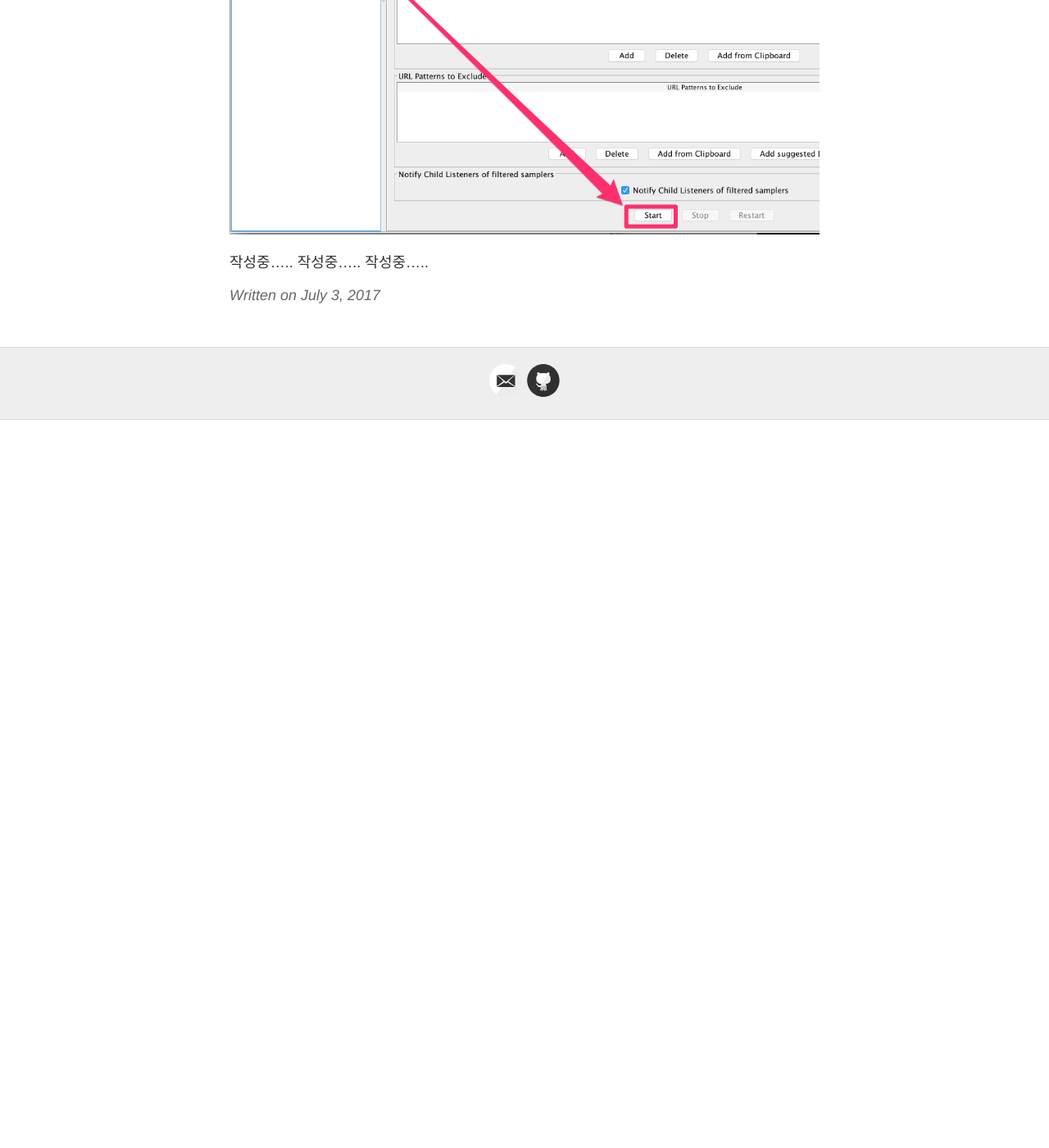
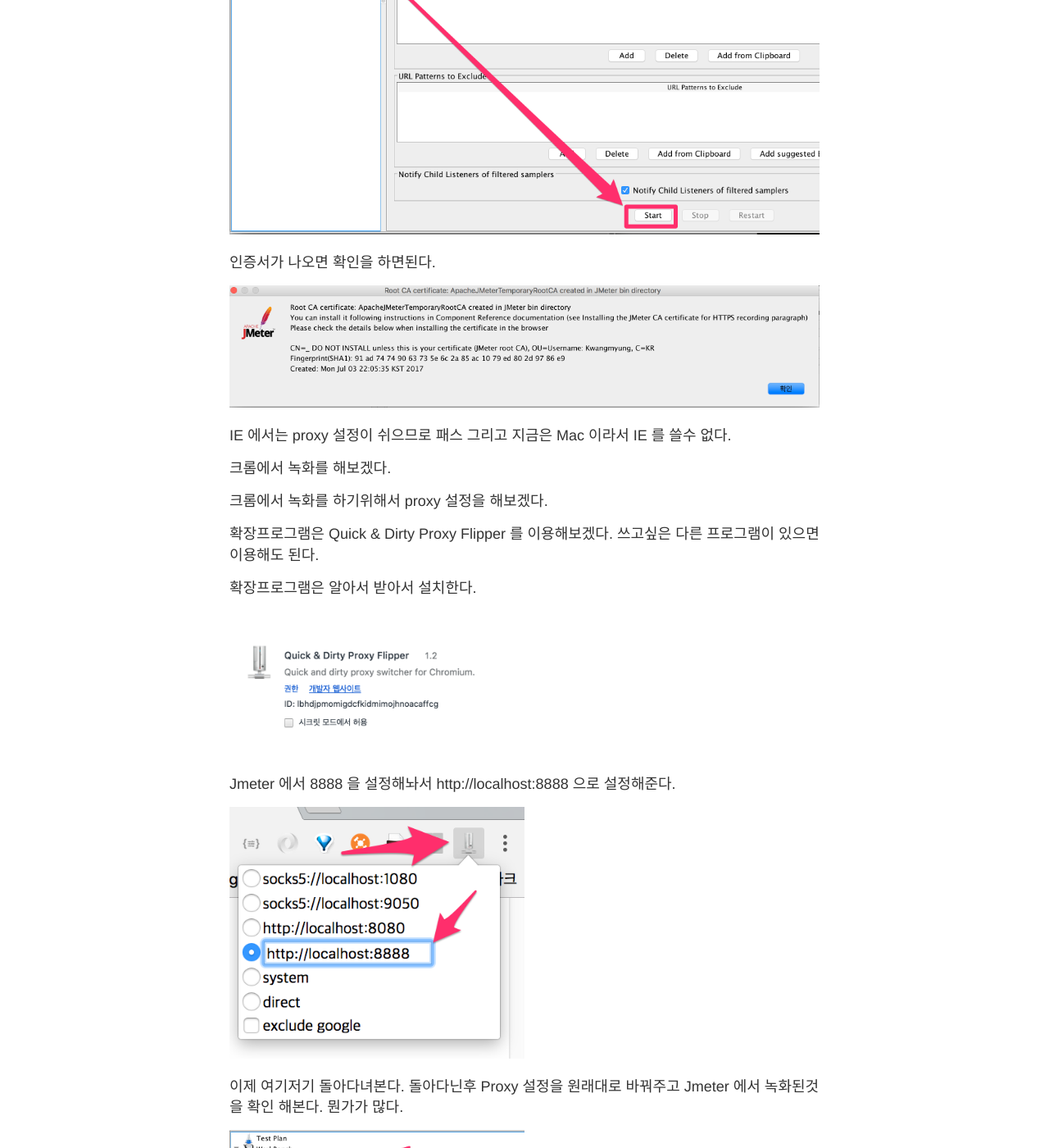
Before and after one commit to xmlangel/xmlangel.github.io, a Jekyll site: the page built from _posts/2017-07-03-How-Can-I-Jmeter-With-Proxy.md, in a window 1280 px wide and 1400 px high, scrolled down 3153 px. Shown: the whole window at 82% size. Built offline with Jekyll 4.4.1, drawn with Linux system fonts in a browser that asks for light colours; before the commit the page ends 3665 px from its top, so only the background shows below that; some of the changed text lies outside the part shown.

Commit message:
Test Script Recoder 추가.

```diff
--- a/_posts/2017-07-03-How-Can-I-Jmeter-With-Proxy.md
+++ b/_posts/2017-07-03-How-Can-I-Jmeter-With-Proxy.md
@@ -35,9 +35,39 @@ Recoding Controller 를 추가해준다.
 Start 를 누르면 레코딩이 시작된다.
 ![Jmeter-Test-Script-Recoder]({{ site.url }}/assets/images/jmeter-21.png){: width="100%" height="100%"}
 
-작성중.....
-작성중.....
-작성중.....
+인증서가 나오면 확인을 하면된다.
+
+![Jmeter-Test-Script-Recoder]({{ site.url }}/assets/images/jmeter-23.png){: width="100%" height="100%"}
+
+IE 에서는 proxy 설정이 쉬으므로 패스 그리고 지금은 Mac 이라서 IE 를 쓸수 없다.
+
+크롬에서 녹화를 해보겠다.
+
+크롬에서 녹화를 하기위해서 proxy 설정을 해보겠다.
+
+확장프로그램은 Quick & Dirty Proxy Flipper 를 이용해보겠다.
+쓰고싶은 다른 프로그램이 있으면 이용해도 된다.
+
+확장프로그램은 알아서 받아서 설치한다.
+
+![Chrome-Proxy]({{ site.url }}/assets/images/Chrome_proxy.png){: width="50%" height="50%"}
+
+Jmeter 에서 8888 을 설정해놔서 http://localhost:8888 으로 설정해준다.
+
+![Chrome-Proxy]({{ site.url }}/assets/images/Chrome_proxy-01.png){: width="50%" height="50%"}
+
+이제 여기저기 돌아다녀본다. 돌아다닌후 Proxy 설정을 원래대로 바꿔주고 Jmeter 에서 녹화된것을 확인 해본다. 뭔가가 많다.
+
+![Jmeter-Test-Script-Recoder]({{ site.url }}/assets/images/jmeter-24.png){: width="50%" height="50%"}
+
+png, css 등 불필요한 파일들은 삭제해준다. 그러면 수동으로 설정한것과 같이 녹화된 것을 확인 할 수 있다.
+
+![Jmeter-Test-Script-Recoder]({{ site.url }}/assets/images/jmeter-25.png){: width="100%" height="100%"}
+
+Threads Group를 추가하고, 녹화된 파일을 붙여준후 실행해주면 된다.
+
+오늘은 여기까지 다음엔 뭘더볼까..ㅎㅎ
+
 {% highlight ruby %}
 
 {% endhighlight %}
```
Also changed, not shown: assets/images/Chrome_proxy-01.png (added), assets/images/Chrome_proxy.png (added), assets/images/jmeter-23.png (added), assets/images/jmeter-24.png (added), assets/images/jmeter-25.png (added), 7 other files.
